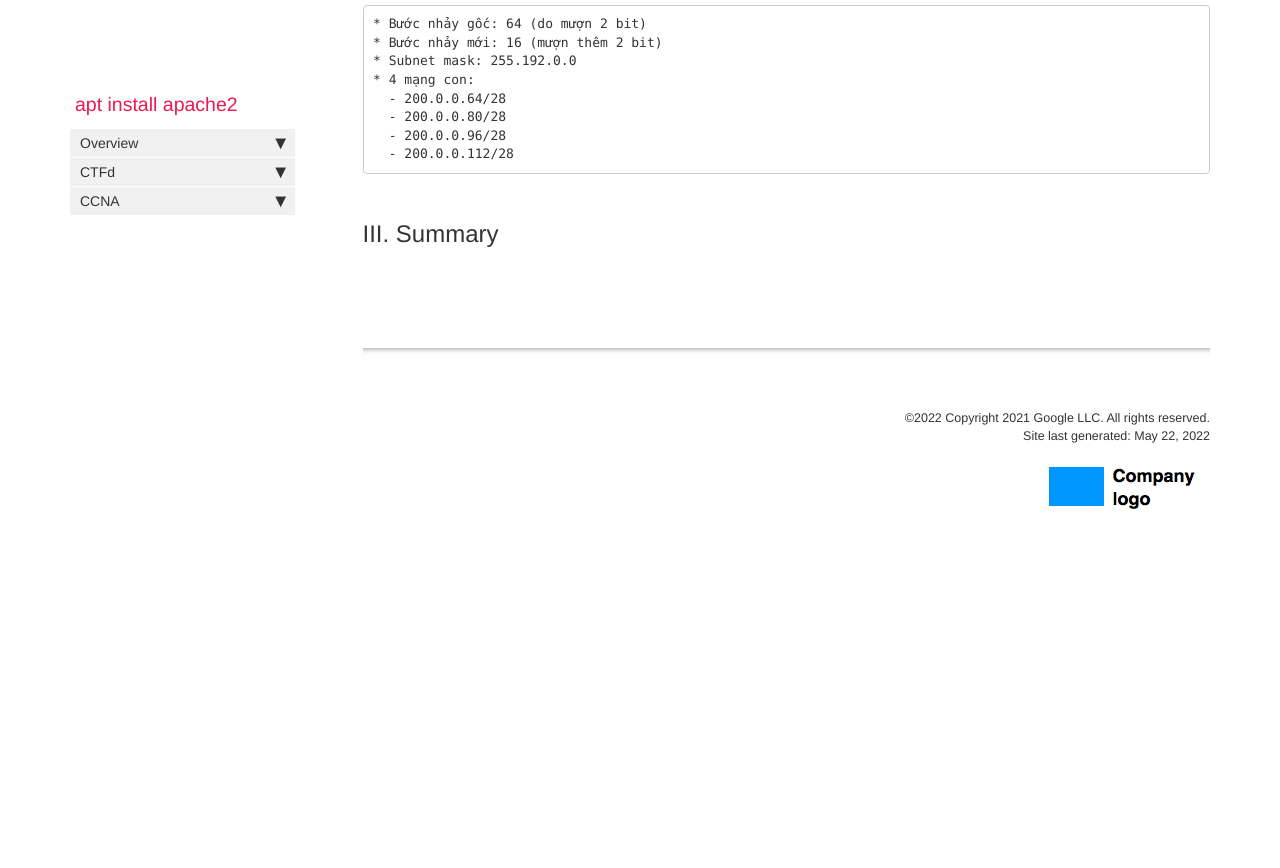
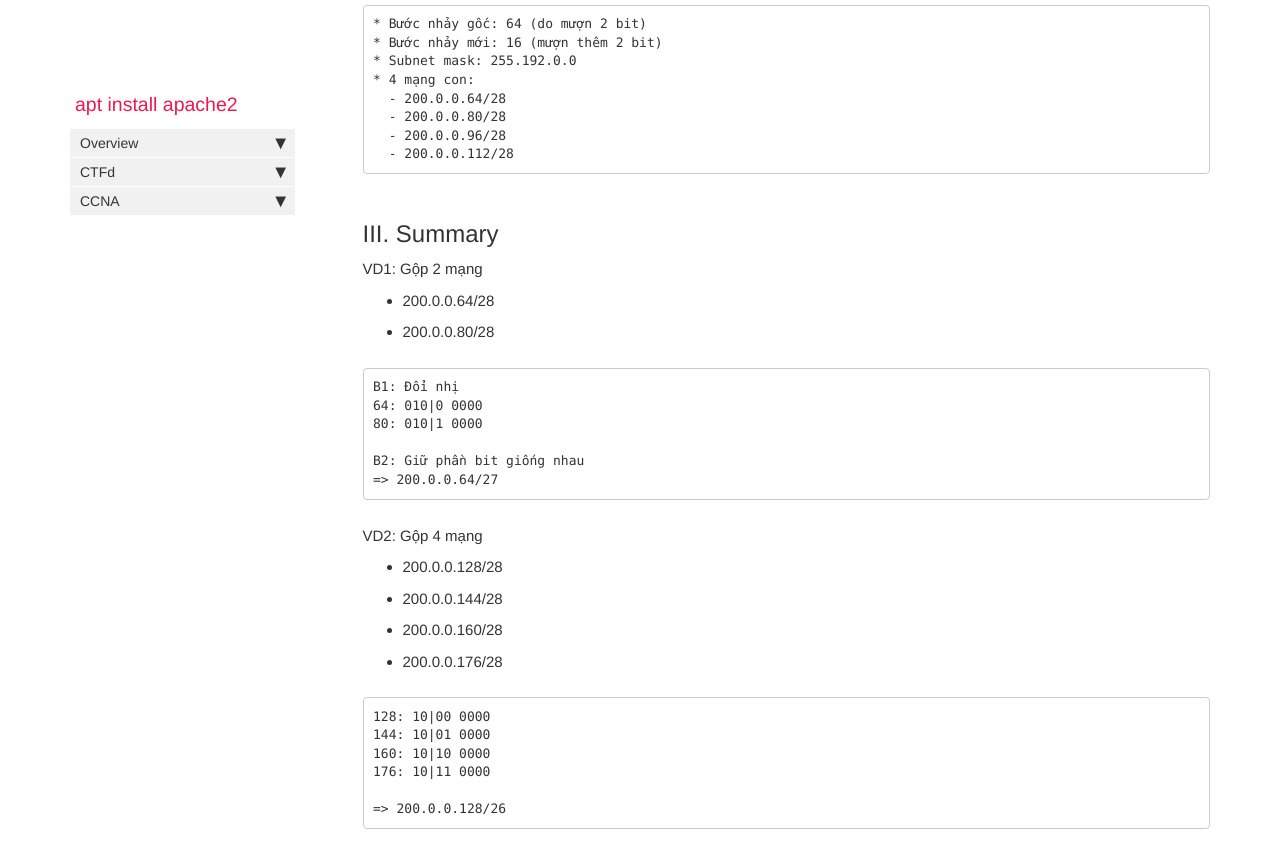
Before and after one commit to aptinstallapache2/aptinstallapache2.github.io, a Jekyll site: the page built from pages/CCNA/ipv4.md, in a window 1280 px wide and 900 px high, scrolled down 1835 px. Shown: the top 868 px of the window. Built offline with Jekyll 4.4.1, drawn with Linux system fonts in a browser that asks for light colours; comment, search, counter and statistics services are not loaded; before the commit the page ends 2420 px from its top, so only the background shows below that.

Commit message:
Update ipv4.md

````diff
--- a/pages/CCNA/ipv4.md
+++ b/pages/CCNA/ipv4.md
@@ -83,3 +83,33 @@ Dạng 3: 200.0.0.64/26 chia 4
 ```
 
 ## III. Summary
+
+VD1: Gộp 2 mạng
+
+* 200.0.0.64/28
+* 200.0.0.80/28
+
+```
+B1: Đổi nhị
+64: 010|0 0000
+80: 010|1 0000
+
+B2: Giữ phần bit giống nhau
+=> 200.0.0.64/27
+```
+
+VD2: Gộp 4 mạng
+
+* 200.0.0.128/28
+* 200.0.0.144/28
+* 200.0.0.160/28
+* 200.0.0.176/28
+
+```
+128: 10|00 0000
+144: 10|01 0000
+160: 10|10 0000
+176: 10|11 0000
+
+=> 200.0.0.128/26
+```
````
